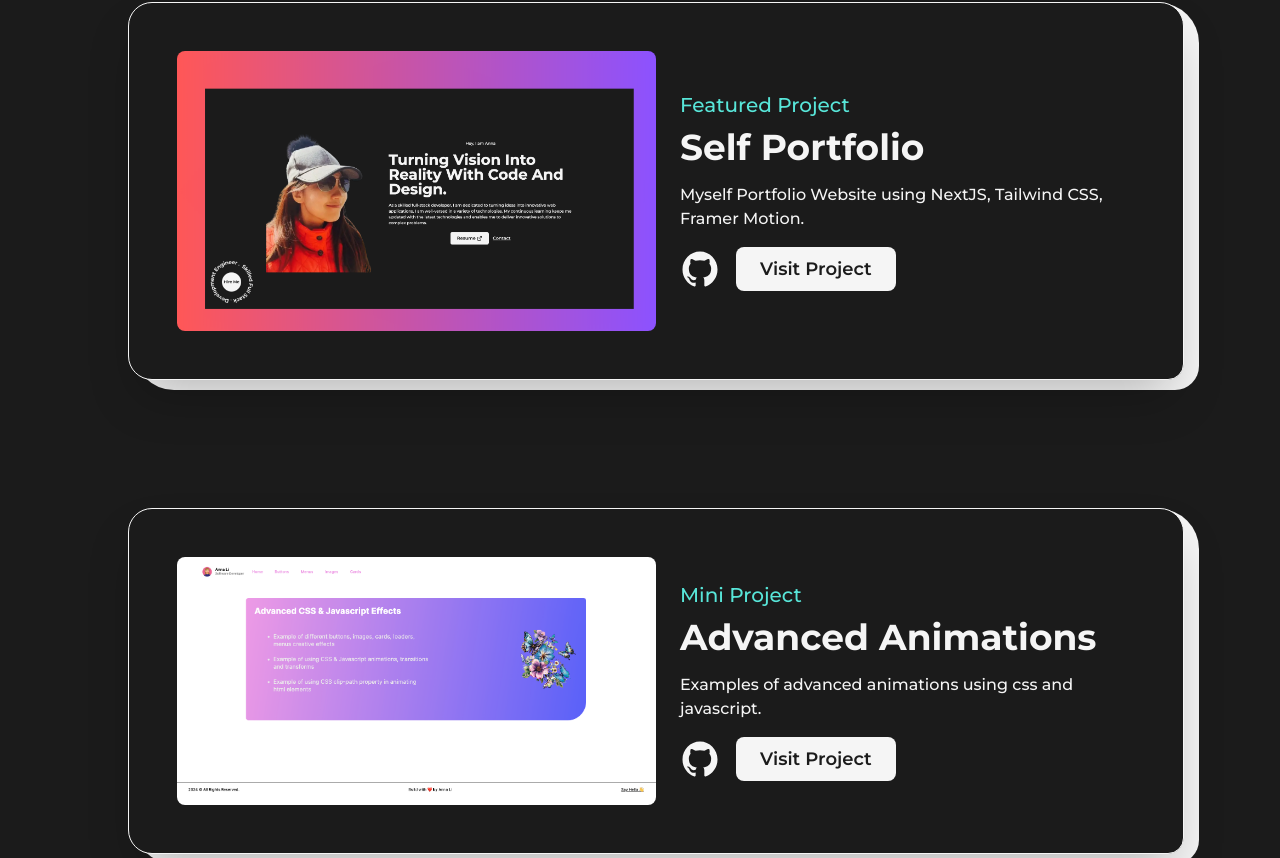
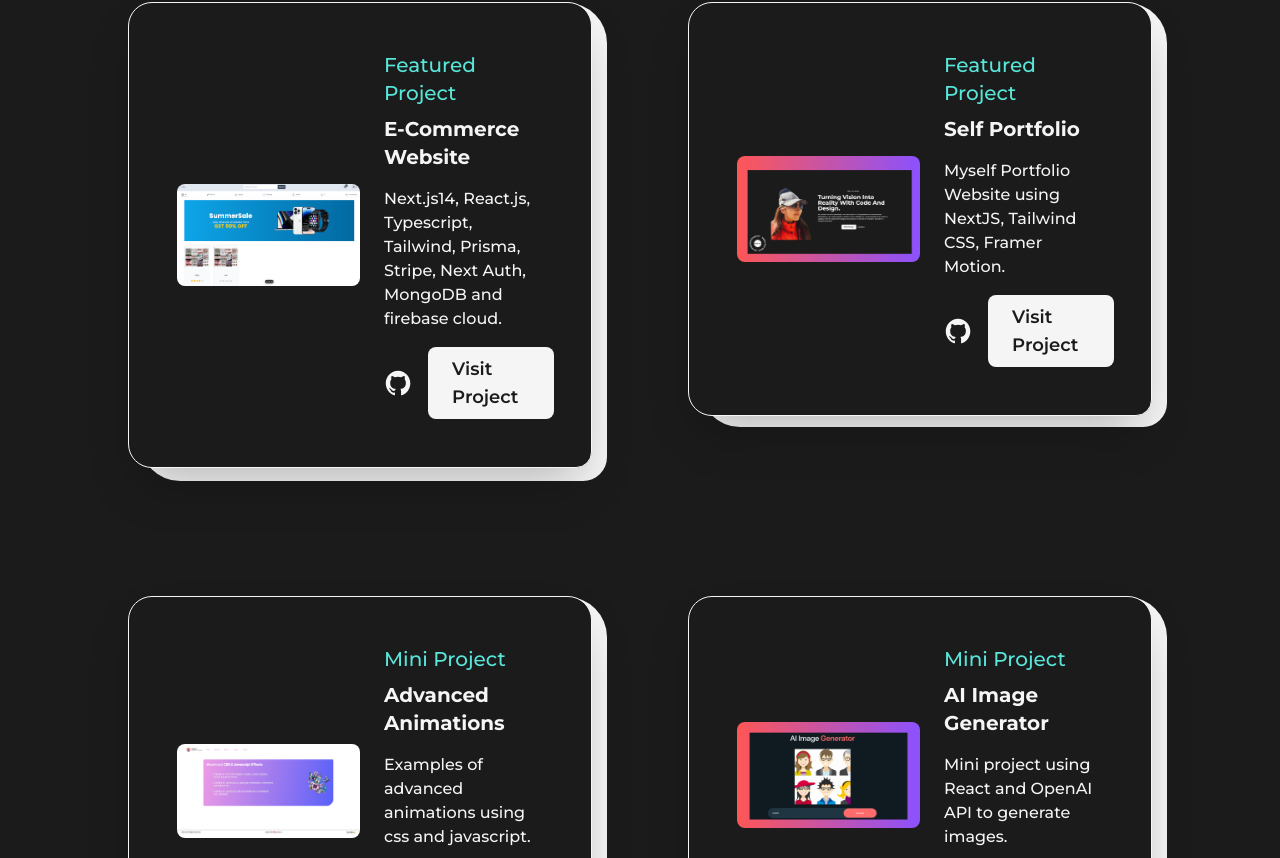
Before and after one commit to annali-SDE/anna-portfolio, a Next.js app: page /projects in a window 1280 px wide. Shown: the part 362-1220 px from the top of the page. Built offline with nearby package versions, Linux system fonts and the light colour scheme.

Commit message:
Add new project

```diff
--- a/src/pages/projects.js
+++ b/src/pages/projects.js
@@ -8,6 +8,7 @@ import { GithubIcon } from '@/components/Icons';
 import portfolio from '../../public/images/projects/portfolio-pj.png';
 import aiImageGenerator from '../../public/images/projects/ai-image-generator.png';
 import advancedAnimations from '../../public/images/projects/advanced-animations.png';
+import eShop from '../../public/images/projects/e-shop.png';
 import { motion } from 'framer-motion';
 
 const FramerImage = motion(Image);
@@ -19,8 +20,7 @@ const FeaturedProject = ({ type, title, summary, img, link, github }) => {
 			<Link
 				href={link}
 				target='_blank'
-				className='w-1/2 coursor-pointer overflow-hidden rounded-lg lg:w-full'
-			>
+				className='w-1/2 coursor-pointer overflow-hidden rounded-lg lg:w-full'>
 				<FramerImage
 					src={img}
 					alt={title}
@@ -38,9 +38,8 @@ const FeaturedProject = ({ type, title, summary, img, link, github }) => {
 				<Link
 					href={link}
 					target='_blank'
-					className='hover:underline underline-offset-2'
-				>
-					<h2 className='my-2 w-full text-left text-4xl font-bold dark:text-light sm:text-sm'>
+					className='hover:underline underline-offset-2'>
+					<h2 className='my-2 w-full text-left text-xl font-bold dark:text-light sm:text-sm'>
 						{title}
 					</h2>
 				</Link>
@@ -51,13 +50,14 @@ const FeaturedProject = ({ type, title, summary, img, link, github }) => {
 					<Link href={github} target='_blank' className='w-10'>
 						<GithubIcon />
 					</Link>
-					<Link
-						href={link}
-						target='_blank'
-						className='ml-4 rounded-lg bg-dark text-light p-2 px-6 text-lg font-semibold dark:bg-light dark:text-dark sm:px-4 sm:text-base'
-					>
-						Visit Project
-					</Link>
+					{link !== '' && (
+						<Link
+							href={link}
+							target='_blank'
+							className='ml-4 rounded-lg bg-dark text-light p-2 px-6 text-lg font-semibold dark:bg-light dark:text-dark sm:px-4 sm:text-base'>
+							Visit Project
+						</Link>
+					)}
 				</div>
 			</div>
 		</article>
@@ -84,7 +84,7 @@ const GithubProject = ({ type, title, summary, img, github }) => {
 				<span className='text-primary dark:text-primaryDark font-medium text-xl xs:text-base'>
 					{type}
 				</span>
-				<h2 className='my-2 w-full text-left text-4xl font-bold dark:text-light sm:text-sm'>
+				<h2 className='my-2 w-full text-left text-xl font-bold dark:text-light sm:text-sm'>
 					{title}
 				</h2>
 				<p className='my-2 font-medium text-dark dark:text-light sm:text-sm'>
@@ -113,8 +113,18 @@ const projects = () => {
 						text='Code Today, Shape Tomorrow!'
 						className='mb-16 lg:!text-7xl sm:mb-8 sm:!text-6xl xs:!text-4xl'
 					/>
-					<div className='grid grid-cols-12 gap-24 gap-y-32 xl:gap-x-16 lg:gap-x-8 md:gap-y-24 sm:gap-x-0'>
-						<div className='col-span-12'>
+					<div className='grid grid-cols-10 gap-24 gap-y-32 xl:gap-x-16 lg:gap-x-8 md:gap-y-24 sm:gap-x-0'>
+						<div className='col-span-5'>
+							<FeaturedProject
+								title='E-Commerce Website'
+								img={eShop}
+								summary='Next.js14, React.js, Typescript, Tailwind, Prisma, Stripe, Next Auth, MongoDB and firebase cloud.'
+								link='https://e-shop-beta-ten.vercel.app/'
+								github='https://github.com/annali-SDE/e-shop'
+								type='Featured Project'
+							/>
+						</div>
+						<div className='col-span-5'>
 							<FeaturedProject
 								title='Self Portfolio'
 								img={portfolio}
@@ -124,7 +134,7 @@ const projects = () => {
 								type='Featured Project'
 							/>
 						</div>
-						<div className='col-span-12'>
+						<div className='col-span-5'>
 							<FeaturedProject
 								title='Advanced Animations'
 								img={advancedAnimations}
@@ -134,11 +144,12 @@ const projects = () => {
 								type='Mini Project'
 							/>
 						</div>
-						<div className='col-span-12'>
-							<GithubProject
+						<div className='col-span-5'>
+							<FeaturedProject
 								title='AI Image Generator'
 								img={aiImageGenerator}
 								summary='Mini project using React and OpenAI API to generate images.'
+								link=''
 								github='https://github.com/annali-SDE/ai-image-generator'
 								type='Mini Project'
 							/>
```
Also changed, not shown: public/images/projects/e-shop.png (added).
